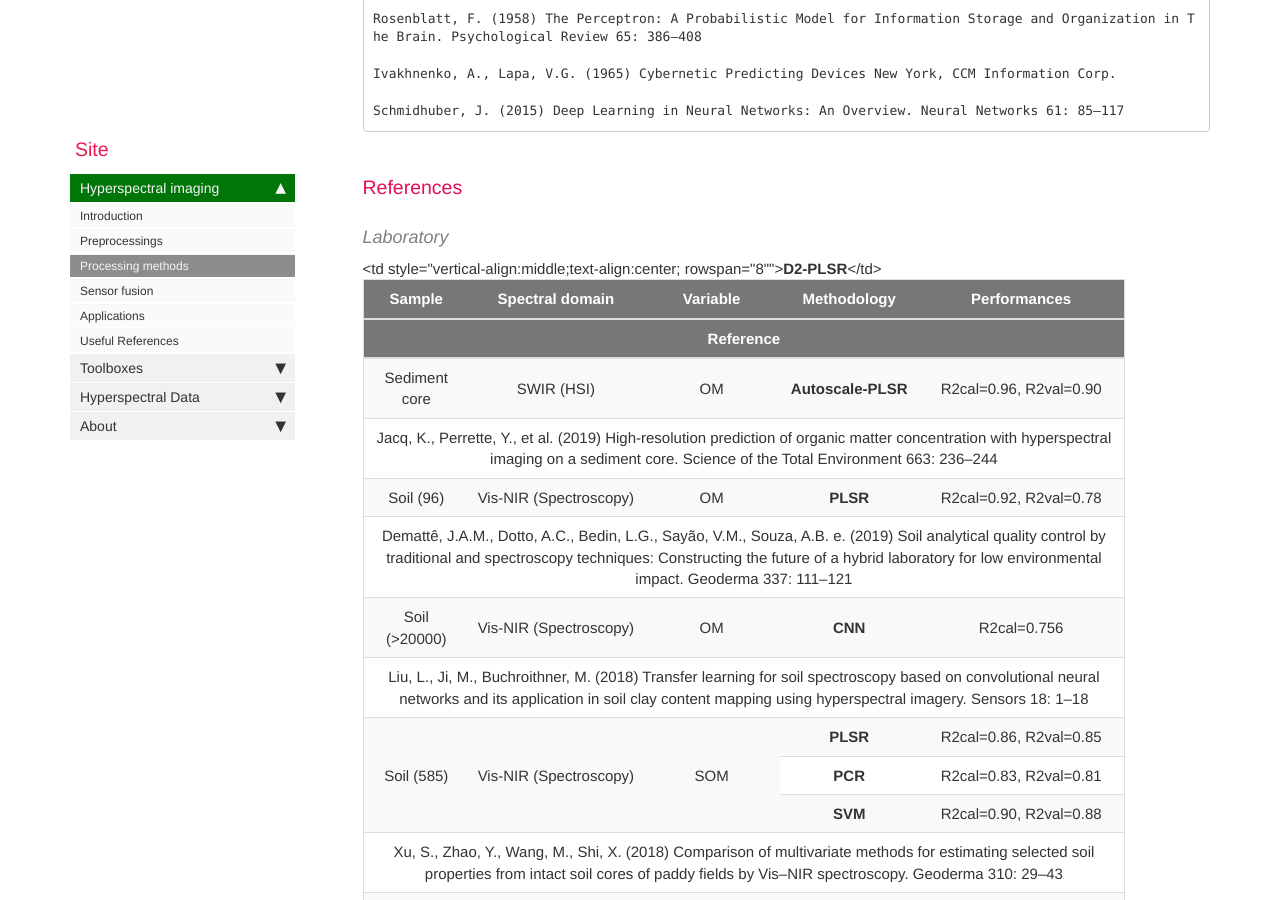
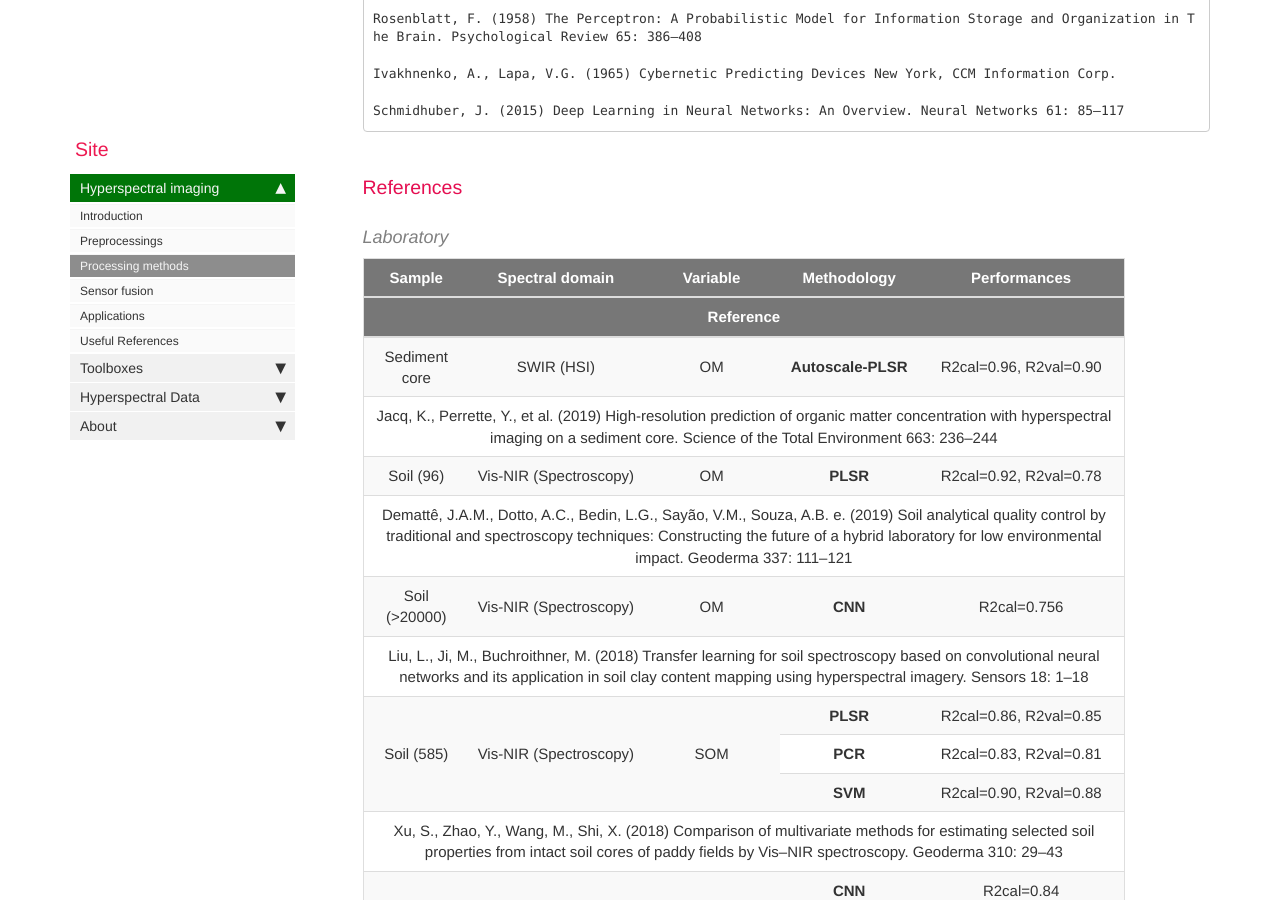
Before and after one commit to JacqKevin/JacqKevin.github.io, a Jekyll site: the page built from pages/Hyperspectral/ProcessingMethods.md, in a window 1280 px wide and 900 px high, scrolled down 3242 px. Built offline with Jekyll 4.4.1, drawn with Linux system fonts in a browser that asks for light colours; comment, search, counter and statistics services are not loaded.

Commit message:
Update ProcessingMethods.md

```diff
--- a/pages/Hyperspectral/ProcessingMethods.md
+++ b/pages/Hyperspectral/ProcessingMethods.md
@@ -221,7 +221,7 @@ Schmidhuber, J. (2015) Deep Learning in Neural Networks: An Overview. Neural Net
             <td style="vertical-align:middle;text-align:center;" rowspan="8">Soil (89)</td>
             <td style="vertical-align:middle;text-align:center;" >Vis (Spectroscopy)</td>
             <td style="vertical-align:middle;text-align:center;" rowspan="4">OC</td>
-            <td style="vertical-align:middle;text-align:center;  rowspan="8""><b>D2-PLSR</b></td>
+            <td style="vertical-align:middle;text-align:center;"  rowspan="8"><b>D2-PLSR</b></td>
             <td style="vertical-align:middle;text-align:center;">R2cal=0.77</td>
         </tr>
         <tr>
```
